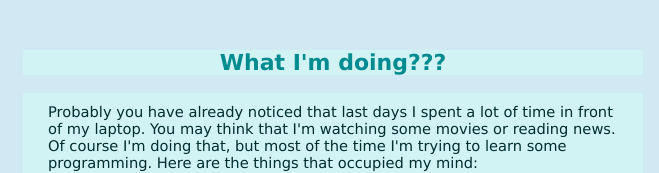
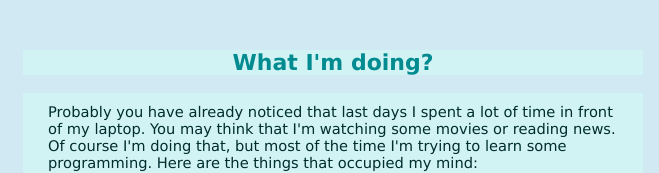
Before and after one commit to bohdanmirchuk/WHATWHAT, a plain HTML site: page index.html in a window 1280 px wide. Shown: the top 173 px of the page, without its empty margins (277-936 px from the left). Drawn offline with Linux system fonts and the light colour scheme.

Commit message:
? removed

```diff
--- a/index.html
+++ b/index.html
@@ -26,7 +26,7 @@ a {color:orange}
 
   </head>
   <body>
-    <h2> What I'm doing??? </h2>
+    <h2> What I'm doing? </h2>
      <div class="block">
        <div class="inner">Probably you have already noticed that last days I spent a lot of time in front of my laptop. You may think that I'm watching some movies or reading news. Of course I'm doing that, but most of the time I'm trying to learn some programming. Here are the things that occupied my mind:</div>
     <ul class="inner">
```
